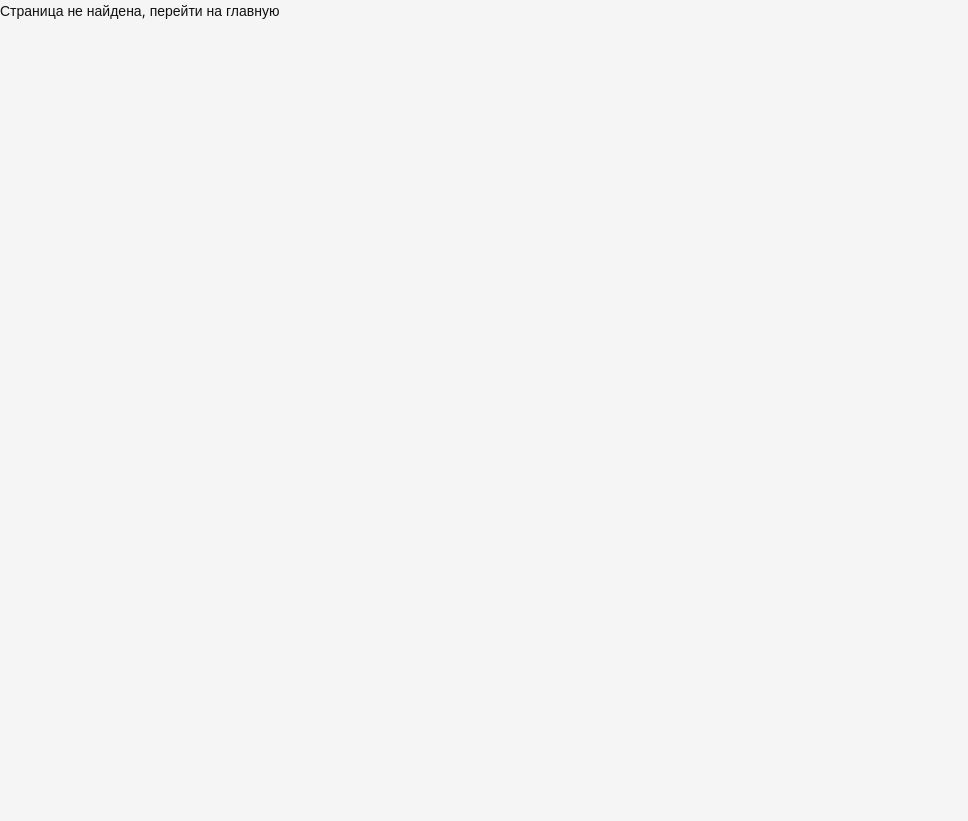
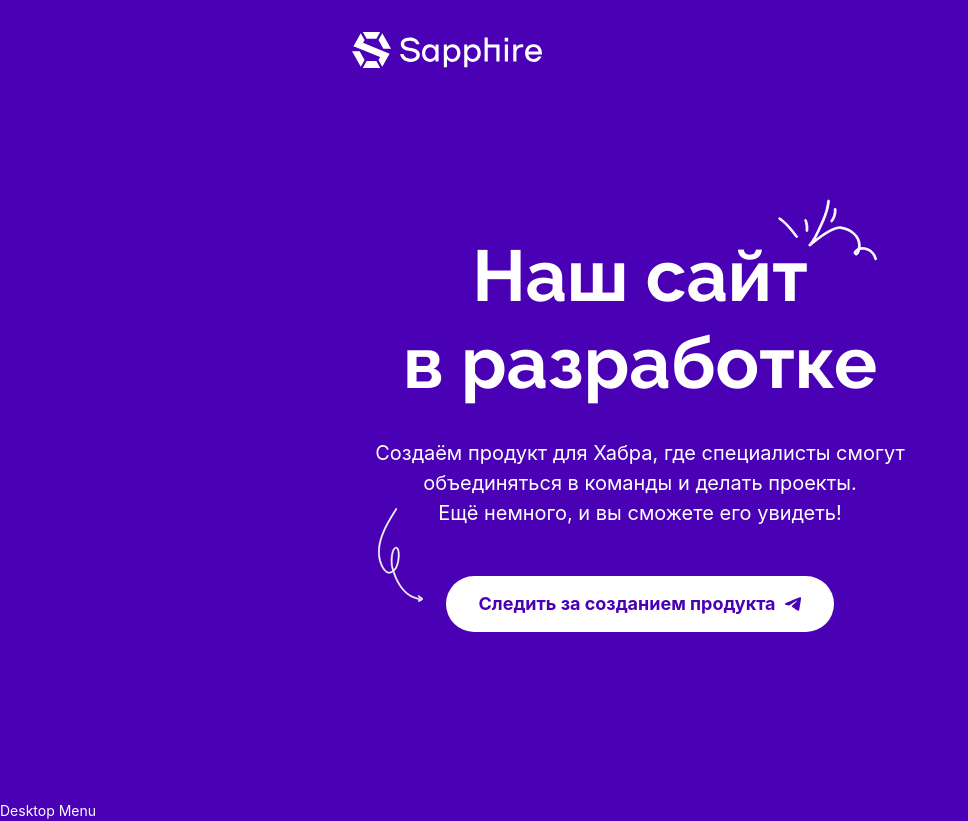
Before and after one commit to habralab/sapphire-team-front, a React (Vite) app: page /test in a window 1280 px wide. Before the commit this address led to /404. Shown: the whole page, without its empty margins (0-968 px from the left). Before the commit the page ends 800 px from the top, so only its background shows below. Built offline with nearby package versions, Linux system fonts and the light colour scheme; a web font is replaced by a local one.

Commit message:
feat: добавление layout page

```diff
--- a/src/app/providers/router/config.tsx
+++ b/src/app/providers/router/config.tsx
@@ -1,12 +1,14 @@
 import { Navigate } from 'react-router-dom';
 
 import { BlankPage } from '~/pages/BlankPage';
+import { Layout } from '~/pages/Layout';
 import { NotFound } from '~/pages/NotFound';
 import { ProfilePage } from '~/pages/ProfilePage';
 
 const appClosed = [{ path: '*', element: <BlankPage /> }];
 
 const normalRoutes = [
+  { path: '/test', element: <Layout Mobile={<NotFound />} Desktop={<BlankPage />} /> },
   { path: '404', element: <NotFound /> },
   { path: '*', element: <Navigate to={'404'} replace /> },
   { path: '/profile', element: <ProfilePage /> },
--- /dev/null
+++ b/src/pages/Layout/Layout.tsx
@@ -0,0 +1,31 @@
+import { ChakraProvider } from '@chakra-ui/react';
+
+import { basicTheme } from '~/shared/config/theme';
+import { useScreenSize } from '~/shared/lib';
+
+interface LayoutProps {
+  Mobile?: JSX.Element;
+  Desktop?: JSX.Element;
+}
+
+export const Layout = ({ Mobile, Desktop }: LayoutProps) => {
+  const breakpoint = 600;
+  const widthSize = useScreenSize();
+  return (
+    <>
+      {widthSize > breakpoint ? (
+        /* Здесь применяем тему для десктопа + место для меню */
+        <ChakraProvider theme={basicTheme}>
+          {Desktop}
+          <div>Desktop Menu</div>
+        </ChakraProvider>
+      ) : (
+        /* Здесь применяем тему для мобилки + место для меню */
+        <ChakraProvider theme={basicTheme}>
+          {Mobile}
+          <div>Mobile Menu</div>
+        </ChakraProvider>
+      )}
+    </>
+  );
+};
--- /dev/null
+++ b/src/pages/Layout/index.ts
@@ -0,0 +1 @@
+export * from './Layout';
--- /dev/null
+++ b/src/shared/lib/ScreenSizeDetector.ts
@@ -0,0 +1,19 @@
+import { useState, useEffect } from 'react';
+
+export const useScreenSize = () => {
+  const [widthScreenSize, setWidthScreenSize] = useState(window.innerWidth);
+
+  useEffect(() => {
+    const handleResize = () => {
+      setWidthScreenSize(window.innerWidth);
+    };
+
+    window.addEventListener('resize', handleResize);
+
+    return () => {
+      window.removeEventListener('resize', handleResize);
+    };
+  }, []);
+
+  return widthScreenSize;
+};
--- /dev/null
+++ b/src/shared/lib/index.ts
@@ -0,0 +1 @@
+export * from './ScreenSizeDetector';
```
